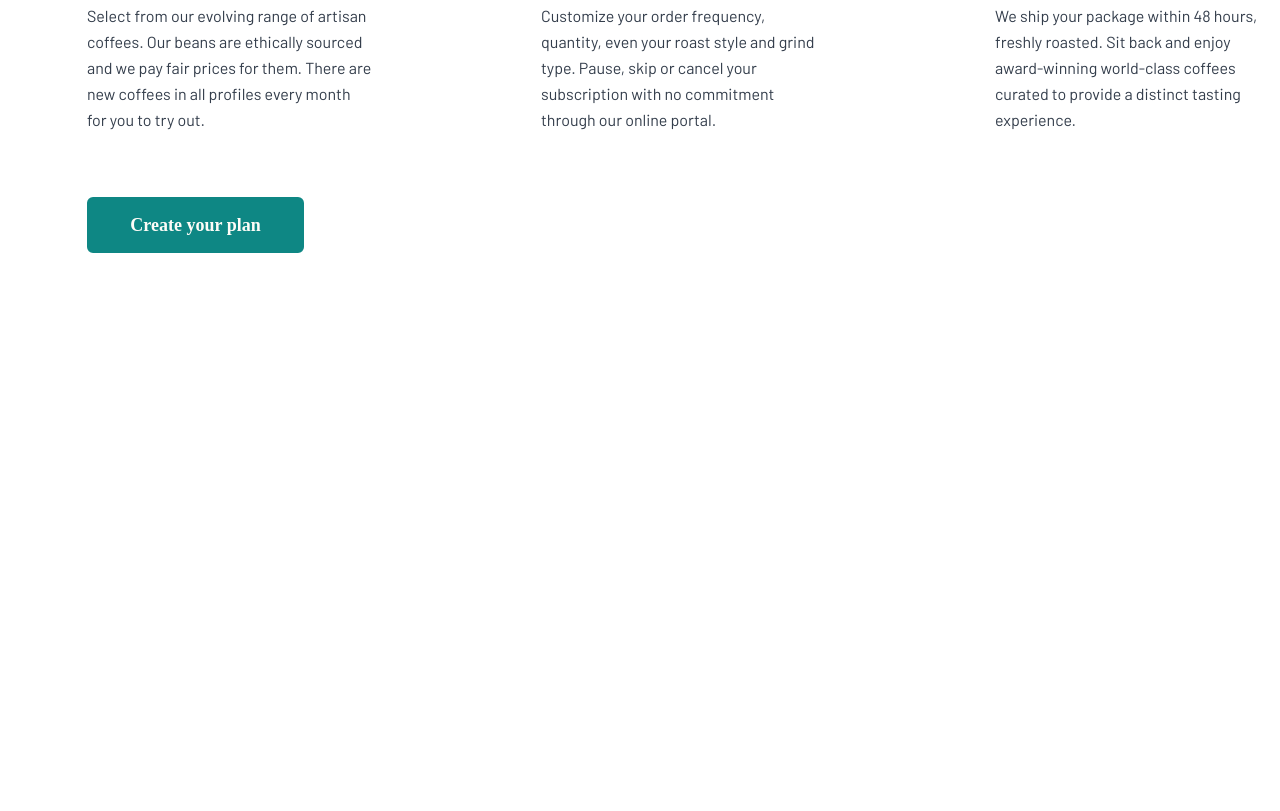
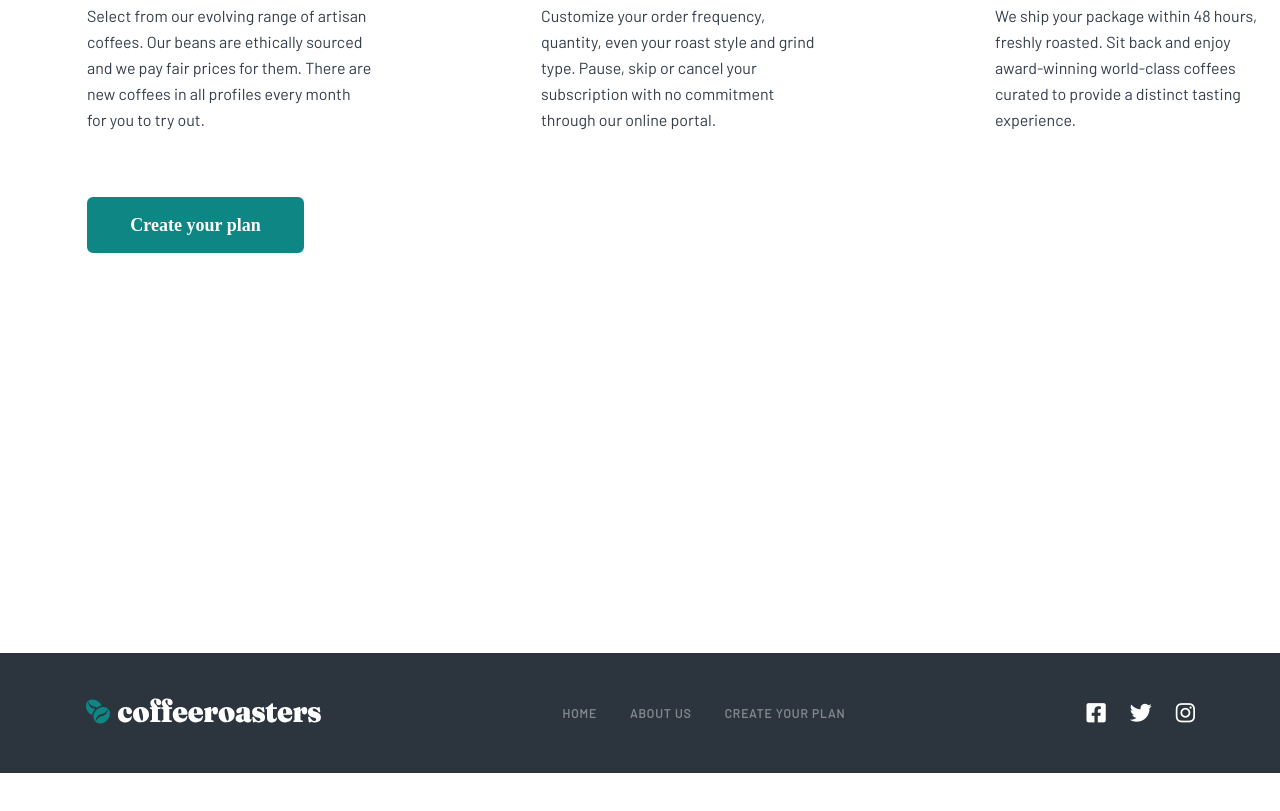
Before and after one commit to khayrullaevf/coffeeroaster, a plain HTML site: page index.html in a window 1280 px wide. Shown: the part 2845-3656 px from the top of the page. Before the commit the page ends 3498 px from the top, so only its background shows below. Drawn offline with Linux system fonts and the light colour scheme; files whose address does not match are found by name; a web font is replaced by a local one.

Commit message:
Details,Footer scss

```diff
--- a/index.html
+++ b/index.html
@@ -5,6 +5,7 @@
     <meta name="viewport" content="width=device-width, initial-scale=1.0" />
     <title>Coffeeroasters</title>
     <link rel="stylesheet" href="./css/main.css" />
+    <link rel="stylesheet" href="https://cdnjs.cloudflare.com/ajax/libs/font-awesome/6.4.2/css/all.min.css" integrity="sha512-z3gLpd7yknf1YoNbCzqRKc4qyor8gaKU1qmn+CShxbuBusANI9QpRohGBreCFkKxLhei6S9CQXFEbbKuqLg0DA==" crossorigin="anonymous" referrerpolicy="no-referrer" />
   </head>
   <body>
     <!-- Header -->
@@ -188,5 +189,28 @@
       </div>
     </div>
     <!-- Details end -->
+    <!-- Footer  -->
+    <footer>
+      <div class="container">
+        <div class="footer-navbar">
+          <a href="#"class="footer-navbar__logo"><img src="./imgs/footer-navbar__logo.svg" alt="navbar-logo" class="footer-navbar__img"></a>
+
+          <ul class="footer-navbar__menu">
+            <li class="footer-navbar__menu-item"><a href="#" class="footer-navbar__menu-link">Home</a></li>
+            <li class="footer-navbar__menu-item"><a href="#" class="footer-navbar__menu-link">ABOUT US</a></li>
+            <li class="footer-navbar__menu-item"><a href="#" class="footer-navbar__menu-link">Create your plan</a></li>
+          </ul>
+          <div class="footer-navbar__socials">
+            <a href="#" class="footer-navbar__socials-link" target="_blank"> <i class="fa-brands fa-square-facebook"></i></a>
+            <a href="#" class="footer-navbar__socials-link" target="_blank"> <i class="fa-brands fa-twitter"></i></a>
+            <a href="#" class="footer-navbar__socials-link" target="_blank"> <i class="fa-brands fa-instagram"></i></a>
+          </div>
+
+        </div>
+      </div>
+    </footer>
+    <!-- Footer end -->
+
+
   </body>
 </html>
--- a/scss/blocks/_blocks.scss
+++ b/scss/blocks/_blocks.scss
@@ -3,3 +3,4 @@
 @import 'collection';
 @import 'features';
 @import 'details';
+@import 'footer';
--- /dev/null
+++ b/scss/blocks/_footer.scss
@@ -0,0 +1,59 @@
+footer {
+  width: 100%;
+  height: 120px;
+  margin-bottom: 88px;
+}
+
+.footer-navbar {
+  background: #2c343e;
+  margin-bottom: 88px;
+  height: 120px;
+  display: flex;
+  align-items: center;
+  padding-left: 85px;
+  padding-right: 85px;
+  justify-content: space-between;
+}
+.footer-navbar__menu {
+  display: flex;
+  column-gap: 33px;
+}
+.footer-navbar__menu-item {
+  color: #83888f;
+  font-family: "Barlow";
+  font-size: 12px;
+  font-style: normal;
+  font-weight: 700;
+  line-height: 15px;
+  letter-spacing: 0.923px;
+  text-transform: uppercase;
+}
+.footer-navbar__menu-link {
+  text-decoration: none;
+  outline: none;
+  color: #83888f;
+  font-family: "Barlow";
+  font-size: 12px;
+  font-style: normal;
+  font-weight: 700;
+  line-height: 15px;
+  letter-spacing: 0.923px;
+  text-transform: uppercase;
+  transition: all 0.4s linear;
+}
+.footer-navbar__menu-link:hover {
+  color: #0e8784;
+}
+.footer-navbar__socials {
+  display: flex;
+  align-items: center;
+  column-gap: 24px;
+}
+.footer-navbar__socials i {
+  font-size: 22px;
+  color: #fff;
+  transition: all 0.4s linear;
+}
+.footer-navbar__socials i:hover{
+  color: #0e8784;
+}
```
Also changed, not shown: css/main.css, imgs/footer-navbar__logo.svg (added), 1 other file.
